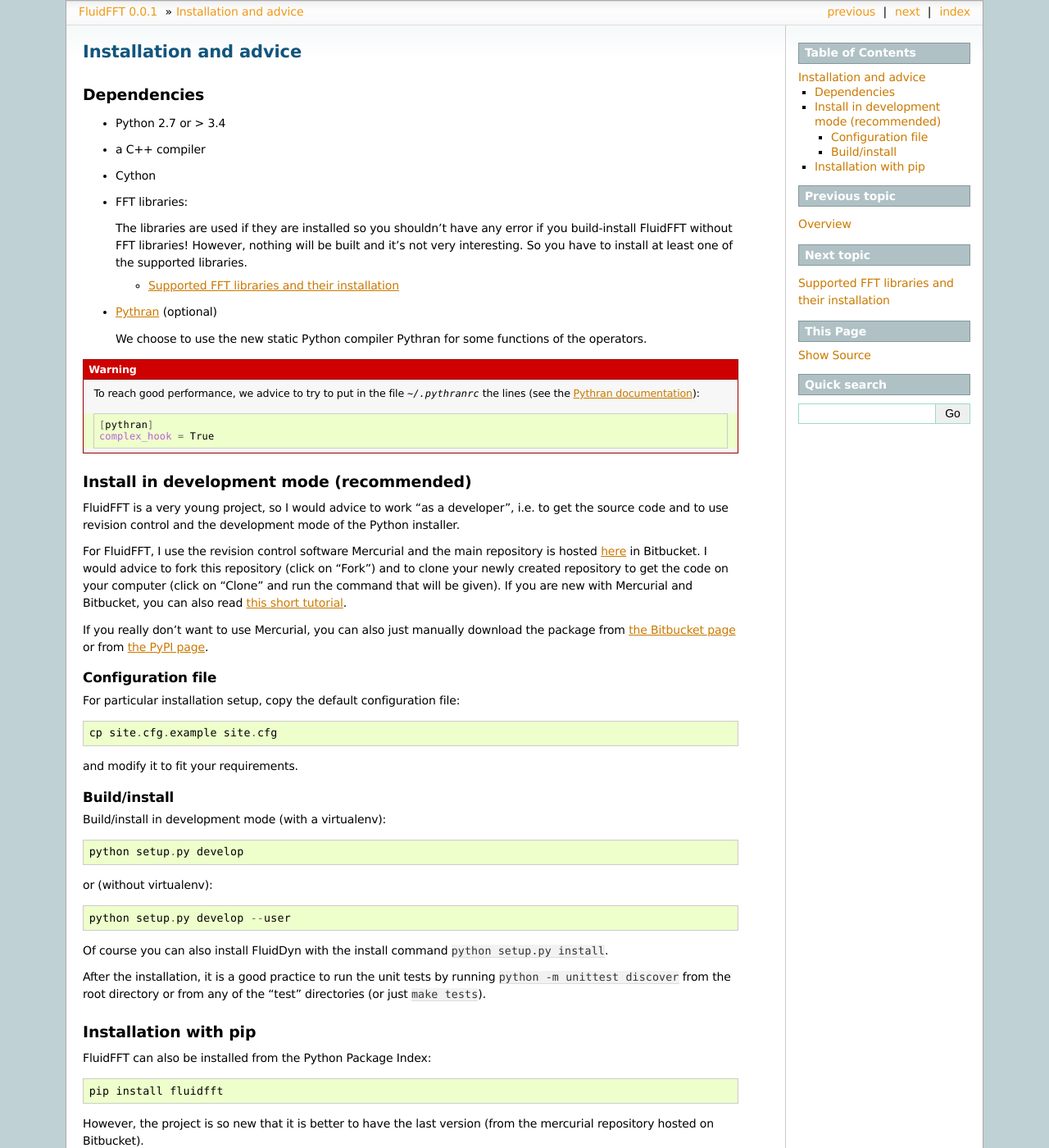
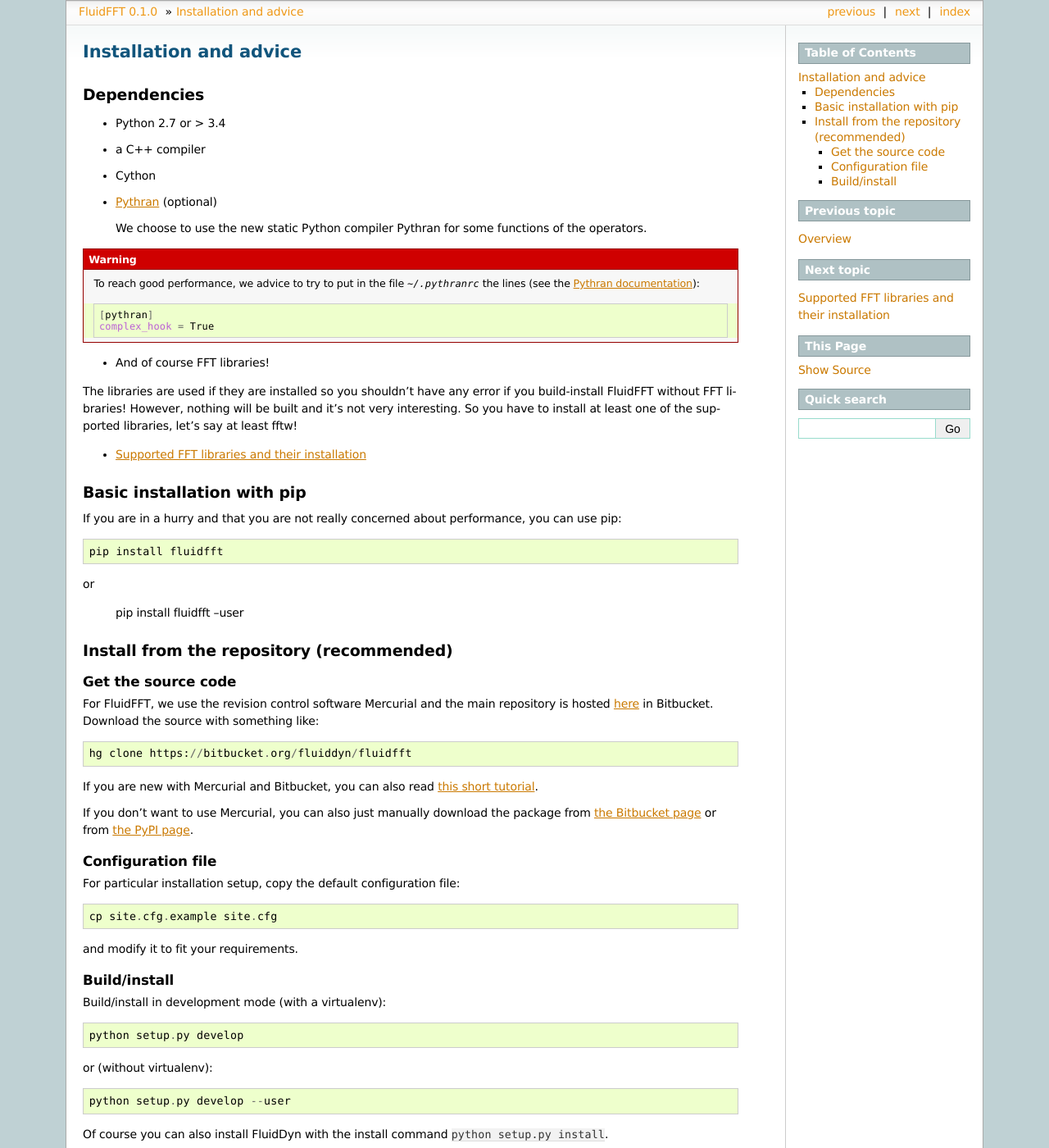
Before and after one commit to fluiddyn/fluidfft, a Sphinx documentation site: the page built from doc/install.rst, in a window 1280 px wide and 1400 px high. Shown: the whole window at 82% size. Built offline with Sphinx 7.4.7, drawn with Linux system fonts in a browser that asks for light colours; some of the changed text lies outside the part shown.

Commit message:
Update doc and version (0.1.0)

```diff
--- a/CHANGES.rst
+++ b/CHANGES.rst
@@ -1,6 +1,6 @@
 
 
-0.0.0
+0.1.0
 -----
 
-- nothing
+- fluidfft can be used with mpi in fluidsim.
--- a/doc/install.rst
+++ b/doc/install.rst
@@ -1,6 +1,5 @@
 Installation and advice
 =======================
-
 
 Dependencies
 ------------
@@ -10,18 +9,6 @@
 - a C++ compiler
 
 - Cython
-
-- FFT libraries:
-
-  The libraries are used if they are installed so you shouldn't have any error
-  if you build-install FluidFFT without FFT libraries! However, nothing will be
-  built and it's not very interesting. So you have to install at least one of
-  the supported libraries.
-
-  .. toctree::
-     :maxdepth: 1
-
-     fft_libs
 
 - `Pythran <https://github.com/serge-sans-paille/pythran>`_ (optional)
 
@@ -39,25 +26,50 @@
      [pythran]
      complex_hook = True
 
-Install in development mode (recommended)
+- And of course FFT libraries!
+
+The libraries are used if they are installed so you shouldn't have any error if
+you build-install FluidFFT without FFT libraries! However, nothing will be
+built and it's not very interesting. So you have to install at least one of the
+supported libraries, let's say at least fftw!
+
+.. toctree::
+   :maxdepth: 1
+
+   fft_libs
+
+Basic installation with pip
+---------------------------
+
+If you are in a hurry and that you are not really concerned about performance,
+you can use pip::
+
+  pip install fluidfft
+
+or
+
+  pip install fluidfft --user
+
+
+Install from the repository (recommended)
 -----------------------------------------
 
-FluidFFT is a very young project, so I would advice to work "as a developer",
-i.e. to get the source code and to use revision control and the development
-mode of the Python installer.
+Get the source code
+~~~~~~~~~~~~~~~~~~~
 
-For FluidFFT, I use the revision control software Mercurial and the main
+For FluidFFT, we use the revision control software Mercurial and the main
 repository is hosted `here <https://bitbucket.org/fluiddyn/fluidfft>`_ in
-Bitbucket. I would advice to fork this repository (click on "Fork") and to
-clone your newly created repository to get the code on your computer (click on
-"Clone" and run the command that will be given). If you are new with Mercurial
-and Bitbucket, you can also read `this short tutorial
+Bitbucket. Download the source with something like::
+
+  hg clone https://bitbucket.org/fluiddyn/fluidfft
+
+If you are new with Mercurial and Bitbucket, you can also read `this short
+tutorial
 <http://fluiddyn.readthedocs.org/en/latest/mercurial_bitbucket.html>`_.
 
-If you really don't want to use Mercurial, you can also just manually
-download the package from `the Bitbucket page
-<https://bitbucket.org/fluiddyn/fluidfft>`_ or from `the PyPI page
-<https://pypi.python.org/pypi/fluidfft>`_.
+If you don't want to use Mercurial, you can also just manually download the
+package from `the Bitbucket page <https://bitbucket.org/fluiddyn/fluidfft>`_ or
+from `the PyPI page <https://pypi.python.org/pypi/fluidfft>`_.
 
 Configuration file
 ~~~~~~~~~~~~~~~~~~
@@ -82,16 +94,6 @@
 Of course you can also install FluidDyn with the install command ``python
 setup.py install``.
 
-After the installation, it is a good practice to run the unit tests by
-running ``python -m unittest discover`` from the root directory or
-from any of the "test" directories (or just ``make tests``).
-
-Installation with pip
----------------------
-
-FluidFFT can also be installed from the Python Package Index::
-
-  pip install fluidfft
-
-However, the project is so new that it is better to have the last version (from
-the mercurial repository hosted on Bitbucket).
+After the installation, it is a good practice to run the unit tests by running
+``python -m unittest discover`` from the root directory or from any of the
+"test" directories (or just ``make tests`` or ``make tests_mpi``).
--- a/fluidfft/_version.py
+++ b/fluidfft/_version.py
@@ -11,4 +11,4 @@
 'a' or 'alpha' means alpha version (internal testing),
 'b' or 'beta' means beta version (external testing).
 """
-__version__ = '0.0.1'
+__version__ = '0.1.0'
```
Also changed, not shown: README.rst (+19 -6 lines), doc/fft_libs.rst (+13 -0 lines), doc/index.rst (+34 -11 lines), doc/overview.rst (+23 -9 lines), 2 other files.
